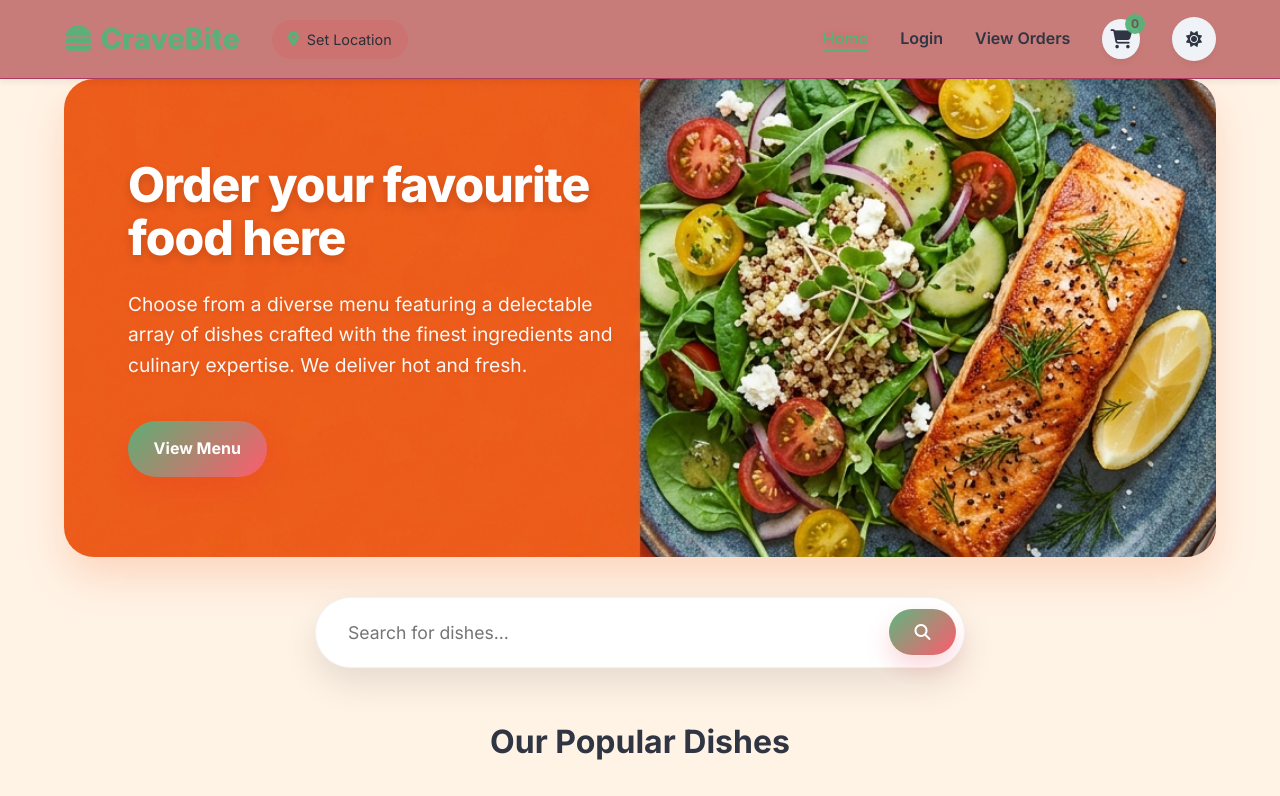
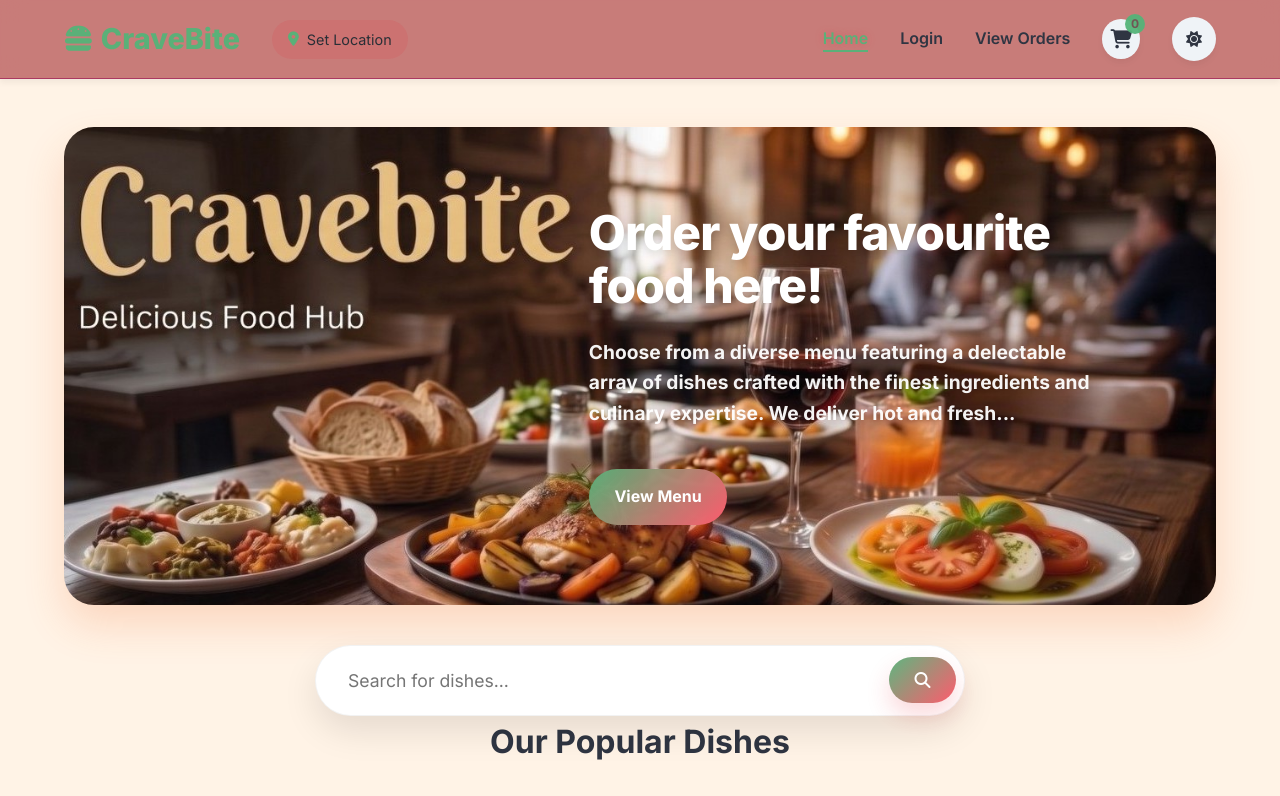
Before and after one commit to Koustav41/Food-delivery-website, a plain HTML site: page frontend/index.html in a window 1280 px wide. Shown: the top 796 px of the page. Drawn offline with Linux system fonts and the light colour scheme.

Commit message:
feat: initialize frontend project with CSS styling, HTML structure, and VS Code configuration

```diff
--- a/frontend/css/style.css
+++ b/frontend/css/style.css
@@ -208,15 +208,15 @@ nav a.active::after {
 
 /* Premium Hero Banner */
 .hero-banner {
-  background-image: url('../img/hero_banner_full.png');
+  background-image: url('../img/Untitled (1).jpeg');
   background-color: #f26b27;
-  background-size: 100%;
+  background-size: cover;
   background-position: center;
   background-repeat: no-repeat;
   border-radius: 30px;
   display: flex;
   align-items: center;
-  justify-content: flex-start;
+  justify-content: flex-end;
   position: relative;
   padding: 5rem 4rem;
   min-height: 300px;
--- a/frontend/index.html
+++ b/frontend/index.html
@@ -58,12 +58,15 @@
         </div>
     </header>
 
-    <section class="hero-banner-section container animate-fade-in" style="margin-bottom: 3rem;">
+    <section class="hero-banner-section container animate-fade-in" style="margin-top: 3rem;">
         <div class="hero-banner">
             <div class="hero-content">
-                <h1 class="hero-title">Order your favourite<br>food here</h1>
-                <p class="hero-subtitle">Choose from a diverse menu featuring a delectable array of dishes crafted with
-                    the finest ingredients and culinary expertise. We deliver hot and fresh.</p>
+                <h1 class="hero-title">Order your favourite<br>food here!</h1>
+                <b>
+                    <p class="hero-subtitle">Choose from a diverse menu featuring a delectable array of dishes crafted
+                        with
+                        the finest ingredients and culinary expertise. We deliver hot and fresh...</p>
+                </b>
                 <div>
                     <a href="#menu" class="btn btn-hero">View Menu</a>
                 </div>
```
Also changed, not shown: frontend/img/Untitled (1).jpeg (added), frontend/img/WhatsApp Image 2026-05-06 at 22.14.46.jpeg (deleted).
